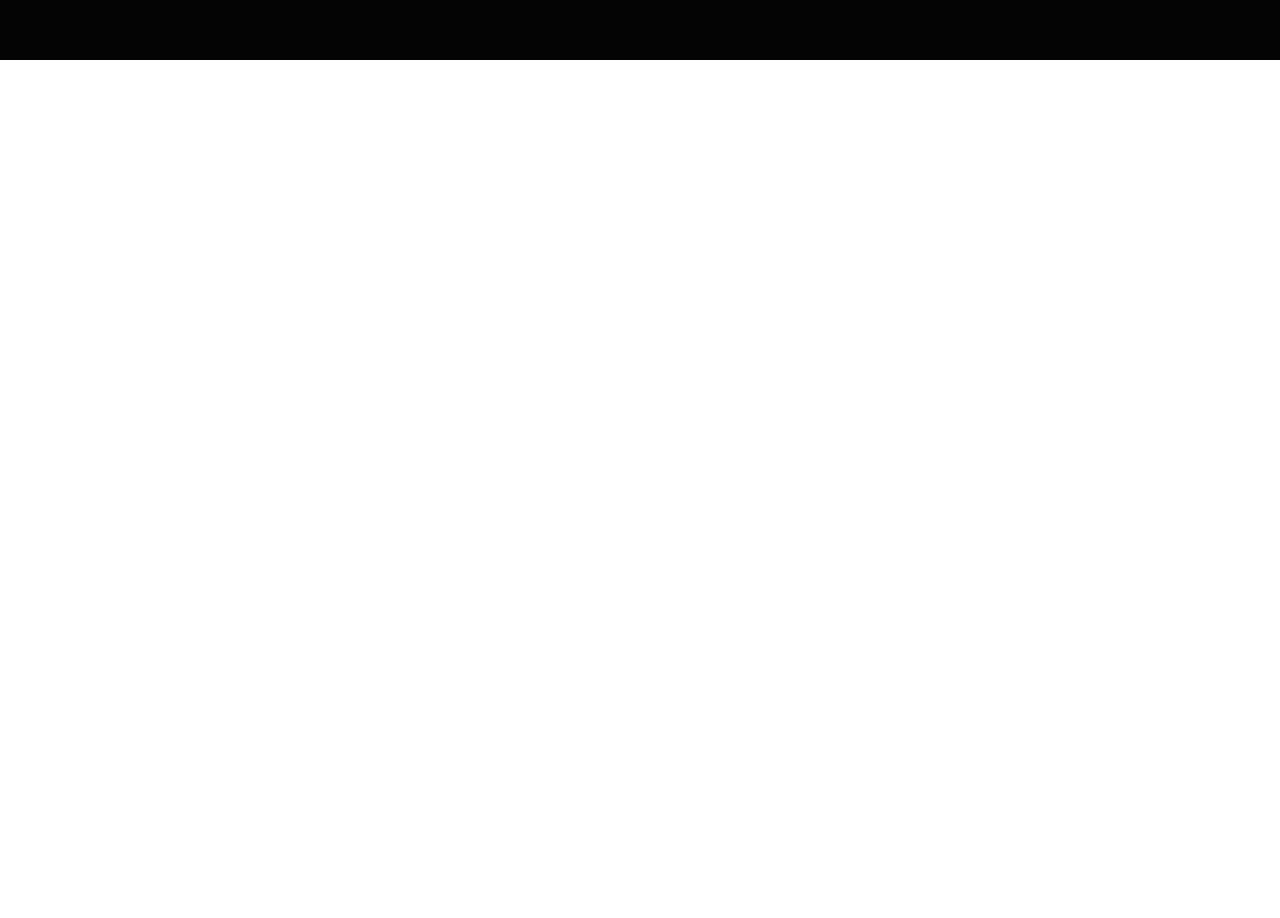
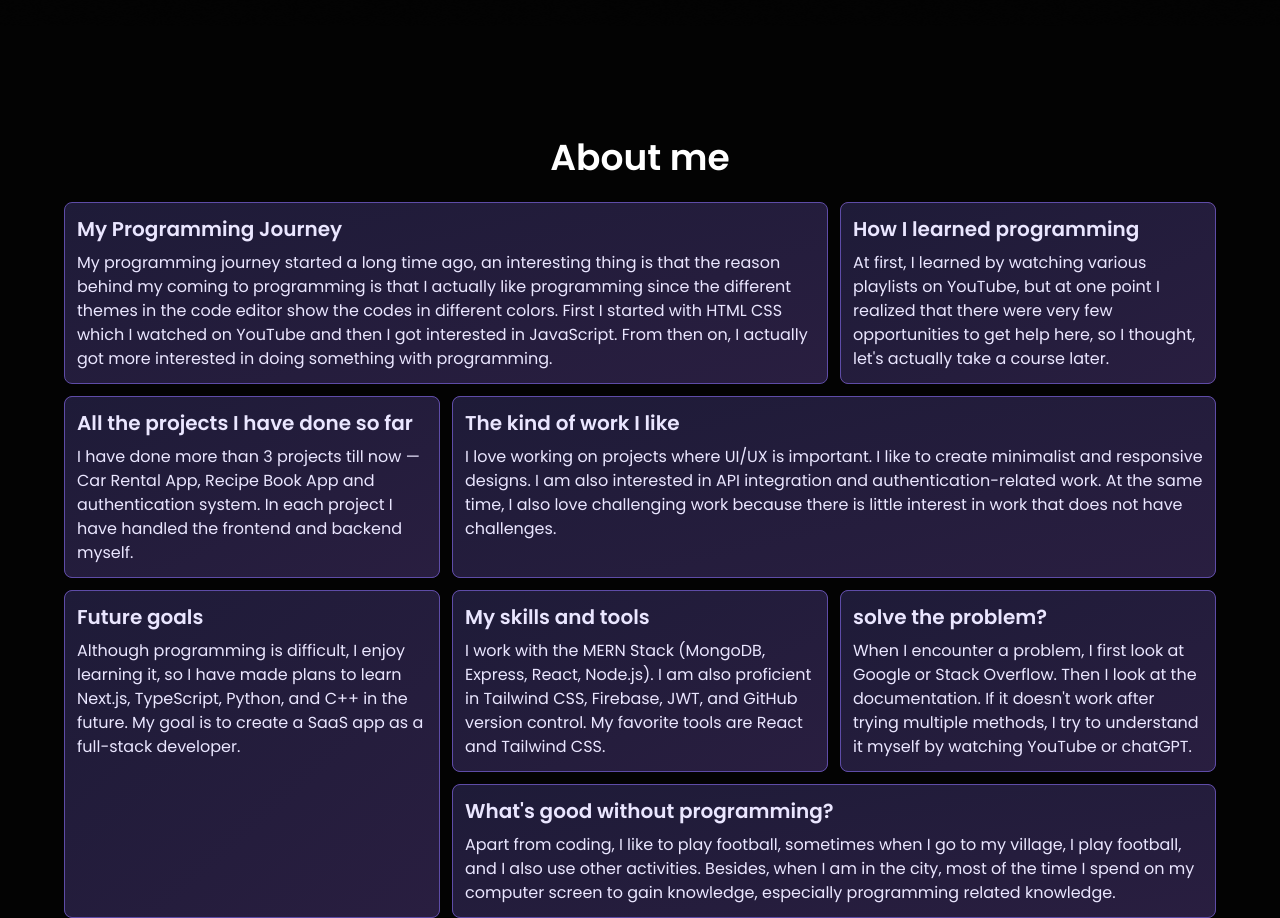
Before and after one commit to FajlaRabby24/personal-portfolio, a React (Vite) app: page / in a window 1280 px wide. Shown: the part 740-1658 px from the top of the page. Before the commit the page ends 800 px from the top, so only its background shows below. Built offline with nearby package versions, Linux system fonts and the light colour scheme.

Commit message:
about me section done and added a image on hero section

```diff
--- a/src/App.jsx
+++ b/src/App.jsx
@@ -1,3 +1,4 @@
+import AboutMe from "./components/AboutMe";
 import Banner from "./components/Banner";
 import Footer from "./components/Footer";
 import Navbar from "./components/Navbar";
@@ -8,8 +9,9 @@ const App = () => {
       <header className="backdrop-blur-2xl sticky top0 border-b border-[#ededed54]">
         <Navbar />
       </header>
-      <main className="max-w-7xl mx-auto">
+      <main className=" space-y-28">
         <Banner />
+        <AboutMe />
       </main>
       <footer>
         <Footer />
--- /dev/null
+++ b/src/components/AboutMe.jsx
@@ -0,0 +1,98 @@
+const AboutMe = () => {
+  return (
+    <div className="max-w-6xl mx-auto">
+      <h1 className="section-title">About me</h1>
+      <div className="grid grid-cols-12 gap-3">
+        {/* one  */}
+        <div className=" col-span-8 grid-box">
+          <h3 className="grid-box-title">My Programming Journey</h3>
+          <p>
+            My programming journey started a long time ago, an interesting thing
+            is that the reason behind my coming to programming is that I
+            actually like programming since the different themes in the code
+            editor show the codes in different colors. First I started with HTML
+            CSS which I watched on YouTube and then I got interested in
+            JavaScript. From then on, I actually got more interested in doing
+            something with programming.
+          </p>
+        </div>
+
+        {/* two  */}
+        <div className="bg col-span-4 grid-box">
+          <h3 className="grid-box-title">How I learned programming</h3>
+          <p>
+            At first, I learned by watching various playlists on YouTube, but at
+            one point I realized that there were very few opportunities to get
+            help here, so I thought, let's actually take a course later.
+          </p>
+        </div>
+
+        {/* four  */}
+        <div className="bg2 col-span-4  grid-box">
+          <h3 className="grid-box-title">
+            All the projects I have done so far
+          </h3>
+          <p>
+            I have done more than 3 projects till now — Car Rental App, Recipe
+            Book App and authentication system. In each project I have handled
+            the frontend and backend myself.
+          </p>
+        </div>
+        {/* three  */}
+        <div className="bg2 col-span-8 grid-box">
+          <h3 className="grid-box-title">The kind of work I like</h3>
+          <p>
+            I love working on projects where UI/UX is important. I like to
+            create minimalist and responsive designs. I am also interested in
+            API integration and authentication-related work. At the same time, I
+            also love challenging work because there is little interest in work
+            that does not have challenges.
+          </p>
+        </div>
+        {/* five  */}
+        <div className="bg2 col-span-4 row-span-2 grid-box">
+          <h3 className="grid-box-title">Future goals</h3>
+          <p>
+            Although programming is difficult, I enjoy learning it, so I have
+            made plans to learn Next.js, TypeScript, Python, and C++ in the
+            future. My goal is to create a SaaS app as a full-stack developer.
+          </p>
+        </div>
+
+        {/* six  */}
+        <div className="bg2 col-span-4 -6 grid-box">
+          <h3 className="grid-box-title">My skills and tools</h3>
+          <p>
+            I work with the MERN Stack (MongoDB, Express, React, Node.js). I am
+            also proficient in Tailwind CSS, Firebase, JWT, and GitHub version
+            control. My favorite tools are React and Tailwind CSS.
+          </p>
+        </div>
+        {/* seven  */}
+        <div className="bg2 col-span-4 -5 grid-box">
+          <h3 className="grid-box-title">solve the problem?</h3>
+          <p>
+            When I encounter a problem, I first look at Google or Stack
+            Overflow. Then I look at the documentation. If it doesn't work after
+            trying multiple methods, I try to understand it myself by watching
+            YouTube or chatGPT.
+          </p>
+        </div>
+
+        {/* nine  */}
+        <div className="bg2 col-span-8 grid-box ">
+          <h3 className="grid-box-title">What's good without programming?</h3>
+          <p>
+            Apart from coding, I like to play football, sometimes when I go to
+            my village, I play football, and I also use other activities.
+            Besides, when I am in the city, most of the time I spend on my
+            computer screen to gain knowledge, especially programming related
+            knowledge.
+          </p>
+        </div>
+      </div>
+    </div>
+  );
+};
+
+export default AboutMe;
--- a/src/components/Banner.jsx
+++ b/src/components/Banner.jsx
@@ -3,6 +3,7 @@ import { FaX } from "react-icons/fa6";
 import { GoDownload } from "react-icons/go";
 import { MdOutlineVibration } from "react-icons/md";
 import { Typewriter } from "react-simple-typewriter";
+import bg from "../assets/images/bg1.png";
 import image from "../assets/images/image.png";
 
 const words = [
@@ -22,8 +23,15 @@ const words = [
 
 const Banner = () => {
   return (
-    <div className="min-h-[calc(80vh-66px)] flex items-center justify-center">
-      <div className="relative">
+    <div
+      className="h-[700px]   relative flex flex-col items-center justify-center"
+      style={{
+        backgroundImage: `url(${bg})`,
+        backgroundPosition: "bottom",
+        backgroundRepeat: "no-repeat",
+      }}
+    >
+      <div>
         <div className="flex gap-2 ">
           {/* image  */}
           <div className="avatar">
@@ -45,7 +53,7 @@ const Banner = () => {
           user experiences I thrive at the intersection of creativity and <br />
           functionality.
         </p>
-        <div className="flex flex-wrap items-center gap-7 pt-1">
+        <div className="flex z-50 flex-wrap items-center gap-7 pt-1">
           <button className="btn bg-white">
             <GoDownload size={20} /> Resume
           </button>
@@ -64,7 +72,7 @@ const Banner = () => {
           </a>
         </div>
         {/* gradient box  */}
-        <div className="absolute flex top-0 ">
+        <div className="absolute z-0 flex top-0 ">
           <div className="w-96 h-96    bg-radial   from-[#eb4d1d4f]  blur-3xl"></div>
 
           <div className=" w-96 h-96    bg-radial   from-[#19b7f543]  blur-3xl"></div>
--- /dev/null
+++ b/src/components/Container.jsx
@@ -0,0 +1,5 @@
+const Container = ({ children }) => {
+  return <div className="max-w-7xl mx-auto">{children}</div>;
+};
+
+export default Container;
--- a/src/index.css
+++ b/src/index.css
@@ -23,3 +23,25 @@ body {
   -webkit-background-clip: text;
   -webkit-text-fill-color: transparent;
 }
+
+.section-title {
+  @apply text-4xl font-semibold text-white text-center mb-6;
+}
+
+.bg {
+  @apply bg-red-400;
+}
+.bg1 {
+  @apply bg-green-400;
+}
+.bg2 {
+  @apply bg-purple-400;
+}
+
+.grid-box {
+  @apply p-3 rounded-lg bg-gradient-to-br from-[#1e1b38] to-[#291e40] border border-[#5e4ca7]  text-[#eae6ff];
+}
+
+.grid-box-title {
+  @apply text-xl font-semibold mb-2;
+}
```
Also changed, not shown: src/assets/images/bg1.png (added).
